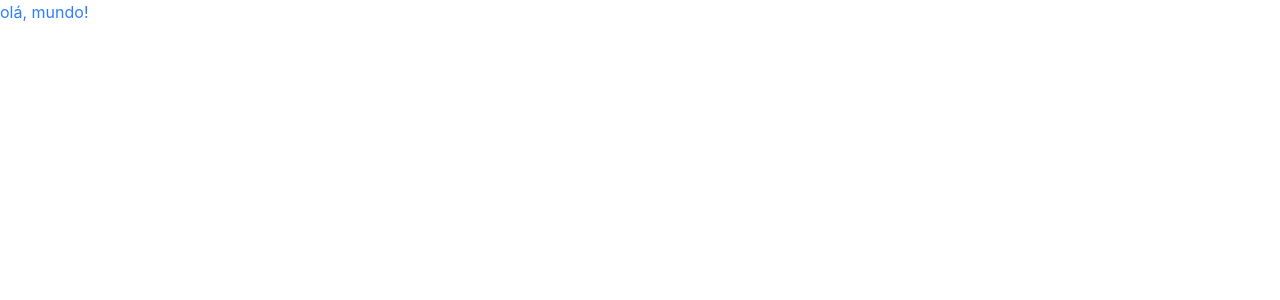
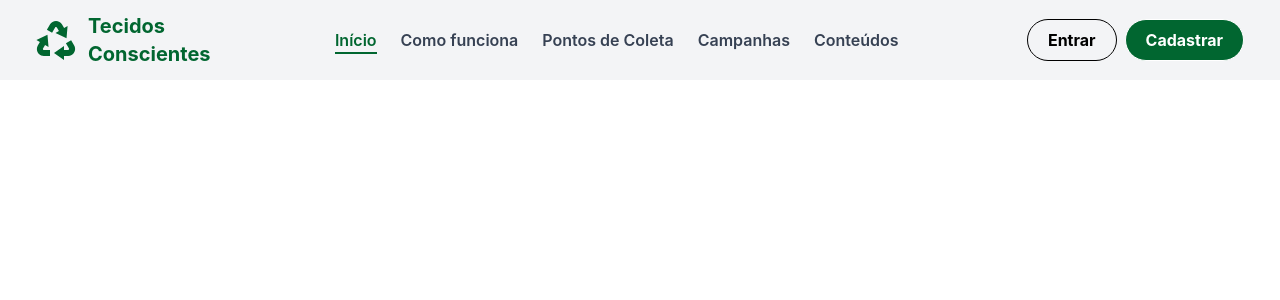
Before and after one commit to rafael-kuchla-flores/Descarte_Tecidos, a React (Vite) app in the folder Descarte_Tecidos/: page / in a window 1280 px wide. Shown: the top 300 px of the page. Built offline with nearby package versions, Linux system fonts and the light colour scheme.

Commit message:
feat/implementar Header responsivo e navegação

```diff
--- a/Descarte_Tecidos/package.json
+++ b/Descarte_Tecidos/package.json
@@ -12,6 +12,7 @@
   "dependencies": {
     "react": "^19.2.8",
     "react-dom": "^19.2.8",
+    "react-icons": "^5.7.0",
     "react-router-dom": "^7.18.2"
   },
   "devDependencies": {
--- a/Descarte_Tecidos/src/App.jsx
+++ b/Descarte_Tecidos/src/App.jsx
@@ -1,7 +1,7 @@
 import { useState } from 'react'
 import { BrowserRouter } from "react-router-dom";
 import AppRoutes from "./routes/AppRoutes";
-import Home from "./pages/home/Home";
+
 
 function App() {
 
--- a/Descarte_Tecidos/src/components/Header/Header.jsx
+++ b/Descarte_Tecidos/src/components/Header/Header.jsx
@@ -1,11 +1,153 @@
-import React from 'react'
-import Button from '../btn/Button'
+import React, { useState } from 'react'
+import Button from '../btns/Button'
+import { NavLink } from 'react-router-dom'
+import { RiRecycleFill, RiMenuLine, RiCloseLine } from 'react-icons/ri'
 const Header = () => {
-  return (
-    <>
+    const [menuOpen, setMenuOpen] = useState(false)
 
-    </>
-  )
+    const linkClass = ({ isActive }) =>
+        `relative pb-1 transition-colors
+    after:absolute after:bottom-0 after:left-0
+    after:h-[2px] after:bg-green-800
+    after:transition-all after:duration-300
+    ${isActive
+            ? 'text-green-800 after:w-full'
+            : 'after:w-0 hover:text-green-800 hover:after:w-full'
+        }`
+
+    return (
+        <>
+            <header className="w-full bg-gray-100 px-4 py-3 sm:px-6 lg:px-8">
+                <div className="mx-auto flex max-w-7xl items-center justify-between gap-4 md:flex-row md:justify-between">
+                    <div className="logo flex items-center gap-2">
+                        <RiRecycleFill className="h-10 w-10 text-green-800 sm:h-12 sm:w-12" />
+                        <h1 className="text-xl font-bold text-green-800  ">Tecidos <span className="text-green-800 block">Conscientes</span></h1>
+                    </div>
+
+                    <div className="hidden md:block">
+                        <ul className="flex flex-wrap items-center justify-center gap-x-4 gap-y-2 text-sm font-semibold text-gray-700 sm:gap-x-5 sm:text-base lg:gap-x-6">
+                            <li>
+                                <NavLink to="/" className={({ isActive }) => `relative pb-1 transition-colors after:absolute after:bottom-0 after:left-0 after:h-[2px] after:bg-green-800 after:transition-all after:duration-300 ${isActive ? 'text-green-800 after:w-full' : 'after:w-0 hover:text-green-800 hover:after:w-full'}`}>
+                                    Início
+                                </NavLink>
+                            </li>
+                            <li>
+                                <NavLink to="/como-funciona" className={({ isActive }) => `relative pb-1 transition-colors after:absolute after:bottom-0 after:left-0 after:h-[2px] after:bg-green-800 after:transition-all after:duration-300 ${isActive ? 'text-green-800 after:w-full' : 'after:w-0 hover:text-green-800 hover:after:w-full'}`}>
+                                    Como funciona
+                                </NavLink>
+                            </li>
+                            <li>
+                                <NavLink to="/pontos-de-coleta" className={({ isActive }) => `relative pb-1 transition-colors after:absolute after:bottom-0 after:left-0 after:h-[2px] after:bg-green-800 after:transition-all after:duration-300 ${isActive ? 'text-green-800 after:w-full' : 'after:w-0 hover:text-green-800 hover:after:w-full'}`}>
+                                    Pontos de Coleta
+                                </NavLink>
+                            </li>
+                            <li>
+                                <NavLink to="/campanhas" className={({ isActive }) => `relative pb-1 transition-colors after:absolute after:bottom-0 after:left-0 after:h-[2px] after:bg-green-800 after:transition-all after:duration-300 ${isActive ? 'text-green-800 after:w-full' : 'after:w-0 hover:text-green-800 hover:after:w-full'}`}>
+                                    Campanhas
+                                </NavLink>
+                            </li>
+                            <li>
+                                <NavLink to="/conteudos" className={({ isActive }) => `relative pb-1 transition-colors after:absolute after:bottom-0 after:left-0 after:h-[2px] after:bg-green-800 after:transition-all after:duration-300 ${isActive ? 'text-green-800 after:w-full' : 'after:w-0 hover:text-green-800 hover:after:w-full'}`}>
+                                    Conteúdos
+                                </NavLink>
+                            </li>
+                        </ul>
+                    </div>
+
+                    <div className="hidden md:flex">
+                        <Button className="font-bold" props="Entrar" />
+                        <Button className="bg-green-800 text-white font-bold" props="Cadastrar" />
+                    </div>
+                    {/* BOTÃO MENU MOBILE */}
+                    <button
+                        onClick={() => setMenuOpen(!menuOpen)}
+                        className="text-2xl text-green-800 md:hidden"
+                        aria-label="Abrir menu"
+                    >
+                        {menuOpen ? <RiCloseLine /> : <RiMenuLine />}
+                    </button>
+                </div>
+                {/* MENU MOBILE */}
+                {menuOpen && (
+                    <nav className="border-t border-gray-200 bg-gray-100 px-5 pb-5 md:hidden">
+
+                        <ul className="flex flex-col gap-4 pt-4 font-semibold text-gray-700">
+
+                            <li>
+                                <NavLink
+                                    to="/"
+                                    end
+                                    className={linkClass}
+                                    onClick={() => setMenuOpen(false)}
+                                >
+                                    Início
+                                </NavLink>
+                            </li>
+
+                            <li>
+                                <NavLink
+                                    to="/como-funciona"
+                                    className={linkClass}
+                                    onClick={() => setMenuOpen(false)}
+                                >
+                                    Como funciona
+                                </NavLink>
+                            </li>
+
+                            <li>
+                                <NavLink
+                                    to="/pontos-de-coleta"
+                                    className={linkClass}
+                                    onClick={() => setMenuOpen(false)}
+                                >
+                                    Pontos de Coleta
+                                </NavLink>
+                            </li>
+
+                            <li>
+                                <NavLink
+                                    to="/campanhas"
+                                    className={linkClass}
+                                    onClick={() => setMenuOpen(false)}
+                                >
+                                    Campanhas
+                                </NavLink>
+                            </li>
+
+                            <li>
+                                <NavLink
+                                    to="/conteudos"
+                                    className={linkClass}
+                                    onClick={() => setMenuOpen(false)}
+                                >
+                                    Conteúdos
+                                </NavLink>
+                            </li>
+
+                        </ul>
+
+
+                        {/* BOTÕES */}
+                        <div className="mt-5 flex gap-2">
+
+                            <Button
+                                className="flex-1 font-bold"
+                                props="Entrar"
+                            />
+
+                            <Button
+                                className="flex-1 bg-green-800 font-bold text-white"
+                                props="Cadastrar"
+                            />
+
+                        </div>
+
+                    </nav>
+                )}
+
+            </header>
+        </>
+    )
 }
 
 export default Header
--- /dev/null
+++ b/Descarte_Tecidos/src/components/btns/Button.jsx
@@ -0,0 +1,22 @@
+import React from 'react'
+
+const Button = ({ props, className }) => {
+  return (
+    <>
+      <button className={`
+    m-1
+    rounded-3xl
+    border
+    px-4
+    py-2
+    text-sm
+    transition-colors
+    sm:px-5
+    sm:text-base
+    ${className || ''}
+  `}>{props}</button>
+    </>
+  )
+}
+
+export default Button
--- /dev/null
+++ b/Descarte_Tecidos/src/pages/main/about/HowItWorks.jsx
@@ -0,0 +1,11 @@
+import React from 'react'
+import Header from '../../../components/header/Header'
+const HowItWorks = () => {
+    return (
+        <>
+            <Header />
+        </>
+    )
+}
+
+export default HowItWorks
--- /dev/null
+++ b/Descarte_Tecidos/src/pages/main/campaigns/Campaigns.jsx
@@ -0,0 +1,11 @@
+import React from 'react'
+import Header from '../../../components/header/Header'
+const Campaigns = () => {
+    return (
+        <>
+            <Header />
+        </>
+    )
+}
+
+export default Campaigns
--- /dev/null
+++ b/Descarte_Tecidos/src/pages/main/collectionpoints/CollectionPoints.jsx
@@ -0,0 +1,11 @@
+import React from 'react'
+import Header from '../../../components/header/Header'
+const CollectionPoints = () => {
+  return (
+    <>
+      <Header />
+    </>
+  )
+}
+
+export default CollectionPoints
--- /dev/null
+++ b/Descarte_Tecidos/src/pages/main/content/Content.jsx
@@ -0,0 +1,11 @@
+import React from 'react'
+import Header from '../../../components/header/Header'
+const Content = () => {
+    return (
+        <>
+            <Header />
+        </>
+    )
+}
+
+export default Content
--- a/Descarte_Tecidos/src/pages/home/Home.jsx
+++ b/Descarte_Tecidos/src/pages/main/home/Home.jsx
@@ -1,10 +1,9 @@
 import React from 'react'
-import Header from '../../components/Header/Header'
+import Header from '../../../components/header/Header'
 
 const Home = () => {
   return (
     <>
-    <h1 className='text-blue-500'>olá, mundo!</h1>
     <Header/>
     </>
   )
--- a/Descarte_Tecidos/src/routes/AppRoutes.jsx
+++ b/Descarte_Tecidos/src/routes/AppRoutes.jsx
@@ -1,11 +1,19 @@
 import { Routes, Route } from "react-router-dom";
 
-import Home from "../pages/home/Home.jsx";
+import Home from "../pages/main/home/Home.jsx";
+import HowItWorks from "../pages/main/about/HowItWorks.jsx";
+import PointsCollection from "../pages/main/collectionpoints/CollectionPoints.jsx";
+import Campaigns from "../pages/main/campaigns/Campaigns.jsx";
+import Content from "../pages/main/content/Content.jsx";
 
 function AppRoutes() {
   return (
     <Routes>
       <Route path="/" element={<Home />} />
+      <Route path="/como-funciona" element={<HowItWorks />} />
+      <Route path="/pontos-de-coleta" element={<PointsCollection />} />
+      <Route path="/campanhas" element={<Campaigns />} />
+      <Route path="/conteudos" element={<Content />} />
     </Routes>
   );
 }
```
Also changed, not shown: Descarte_Tecidos/src/components/btn/Button.jsx (deleted), 1 other file (tests, documents, lock files or other folders).
